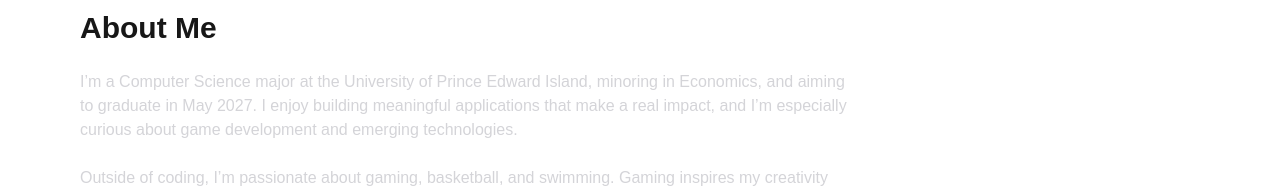
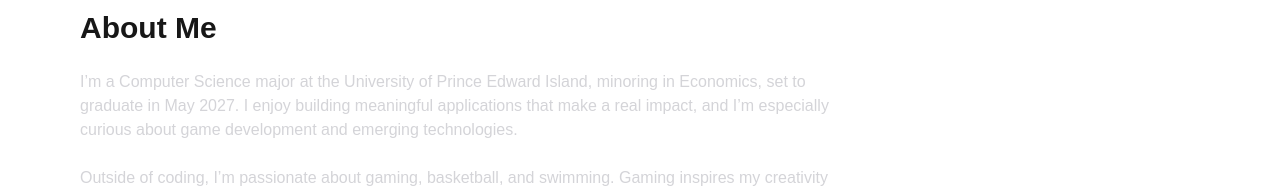
Before and after one commit to astoncodes/my-website, a Next.js app: page / in a window 1280 px wide. Shown: the part 562-754 px from the top of the page. Built offline with nearby package versions, Linux system fonts and the light colour scheme.

Commit message:
typo fixed

```diff
--- a/src/app/page.tsx
+++ b/src/app/page.tsx
@@ -54,7 +54,7 @@ export default function Home() {
 
           <p className="mb-6 max-w-3xl text-zinc-300">
             I’m a Computer Science major at the University of Prince Edward
-            Island, minoring in Economics, and aiming to graduate in May 2027.
+            Island, minoring in Economics, set to graduate in May 2027.
             I enjoy building meaningful applications that make a real impact,
             and I’m especially curious about game development and emerging
             technologies.
```
